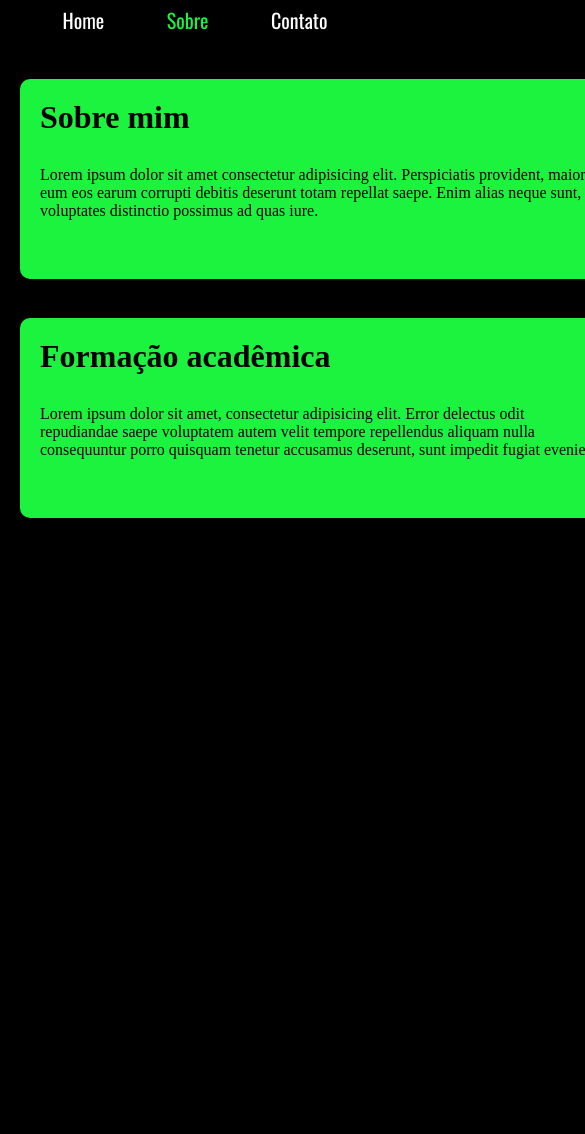
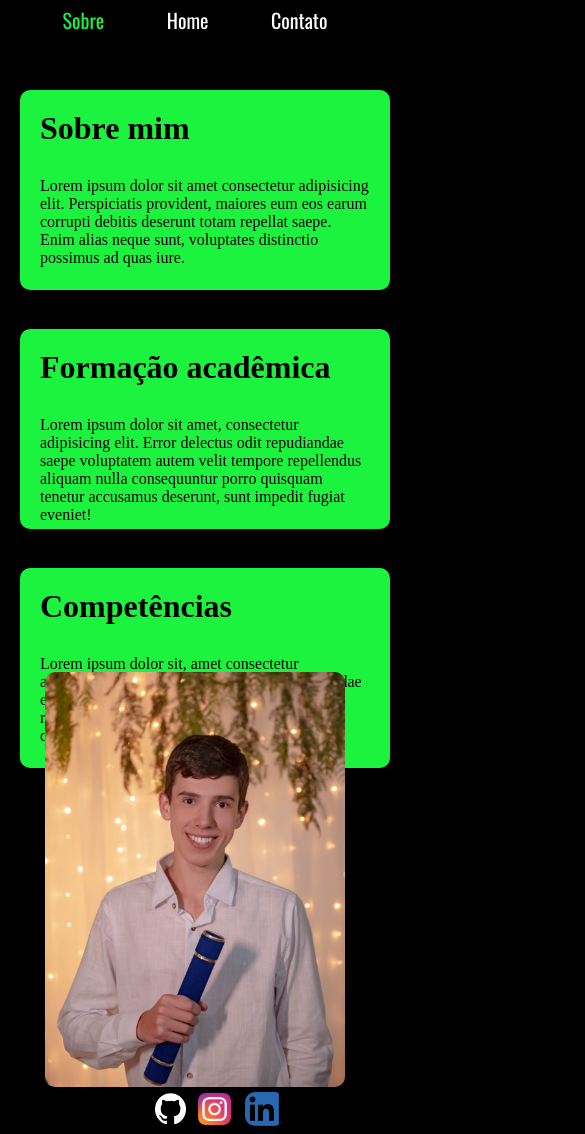
Before and after one commit to Henr1qz/portfolio, a plain HTML site: page sobre.html in a window 390 px wide. Shown: the top 1134 px of the page, 585 px wide, since content can reach past the window. Before the commit the page ends 844 px from the top, so only its background shows below. Drawn offline with nearby package versions, Linux system fonts and the light colour scheme; a web font is replaced by a local one.

Commit message:
melhorando responsividade e continuando pagina 'sobre'

```diff
--- a/css/ctt.css
+++ b/css/ctt.css
@@ -4,7 +4,14 @@
     font-family: cal sans;
     background-color: black;
 }
+.nav{
+    position: fixed;
+    top: 0;
+    width: 100%;
+    z-index: 1000;
+}
 .titulo{
+    margin-top: 30px;
     padding: 30px;
     color: white;
     display: flex;
--- a/css/main.css
+++ b/css/main.css
@@ -2,3 +2,9 @@
     padding: 0;
     margin: 0;
 }
+.nav{
+    position: fixed;
+    top: 0;
+    width: 100%;
+    z-index: 1000;
+}
--- a/css/navbar.css
+++ b/css/navbar.css
@@ -9,7 +9,6 @@
     height: 40px;
     align-items: center;
     font-size: 20px;
-    position: sticky;
 }
 a{
     text-decoration: none;
--- a/css/sobre.css
+++ b/css/sobre.css
@@ -3,40 +3,125 @@
     padding: 0;
     z-index: 2;
 }
-nav{
+.nav{
+    position: fixed;
+    top: 0;
+    width: 100%;
+    z-index: 1000;
+}
 
-}
 body{
     background-color: black;
     font-family: cal sans;
+    overflow-x: hidden;
 }
 .sobre{
-    margin-top: 39px;
+    margin-top: 60px;
     background-color: rgb(27, 243, 63);
     color: rgb(0, 0, 0);
-    width: 600px;
     height: 200px;
     margin-left: 20px;
     border-radius: 10px;
 }
-.titulosobre{
+.titulosobre, .titulofacad, .titulocomp{
     padding: 20px;
 }
-.textosobre{
+.textosobre, .textofacad, .textocomp{
     margin: 10px 20px;
+
 }
 .facad{
     margin-top: 39px;
     background-color: rgb(27, 243, 63);
     color: rgb(0, 0, 0);
-    width: 600px;
     height: 200px;
     margin-left: 20px;
     border-radius: 10px;
 }
-.titulofacad{
-    padding: 20px;
+.competencia{
+    margin-top: 39px;
+    background-color: rgb(27, 243, 63);
+    color: rgb(0, 0, 0);
+    height: 200px;
+    margin-left: 20px;
+    border-radius: 10px;
 }
-.textofacad{
-    margin: 10px 20px;
+.foto{
+    display: flex;
+    align-items: center;
+    justify-content: center;
+    width: 40%;
+    margin-top: -96px;     /*  AJUDA GAMBIARRA*/
+    flex-direction: column;
 }
+
+img{
+    width: 320px;
+    border-radius: 10px;
+    justify-content: center;
+    align-items: center;
+
+}
+.textos{
+    flex-direction: column;
+    width: 60%;
+    margin-top: 30px;
+}
+.geral{
+    align-items: center;
+    display: flex;
+    height: calc(100vh- 40px);
+    justify-content: center;
+    flex-wrap: wrap;
+    flex-direction: row;
+}
+@media (max-width: 800px) {
+  .geral {
+    flex-direction: column;
+    align-items: center;
+  }
+  .foto {
+    flex-direction: column;
+    display: flex;
+    align-items: center;
+    justify-content: center;
+    width: 100%;
+  }
+  .foto img {
+    width: 80%;
+    max-width: 300px;
+  }
+  .textos{
+    width: 100%;
+  }
+  .links{
+    width: 140px;
+    display: flex;
+    flex-direction: column;
+    align-items: center;
+    justify-content: center;
+    margin-left: 20px;
+  }
+}
+
+body::-webkit-scrollbar{
+    background: rgb(0, 0, 0);
+    color: rgb(0, 0, 0);
+    scrollbar-width: thin;
+}
+body::-webkit-scrollbar-thumb{
+    background-color: rgb(27, 243, 63);
+    border-radius: 20px;
+}
+
+.git, .linkedin, .insta{
+    width: 40px;
+    margin-left: 20px;
+    margin-top: 2px;
+}
+.links{
+    flex-direction: row;
+    display: flex;
+    justify-content: center;
+    align-items: center;
+}
--- a/sobre.html
+++ b/sobre.html
@@ -1,5 +1,5 @@
 <!DOCTYPE html>
-<html lang="en">
+<html lang="pt-br">
 <head>
     <meta charset="UTF-8">
     <meta name="viewport" content="width=device-width, initial-scale=1.0">
@@ -14,12 +14,14 @@
 <body>
     <header>
         <div class="nav">
+            <a class="active" href="./sobre.html">Sobre</a>
             <a  href="./index.html">Home</a>
-            <a class="active" href="./sobre.html">Sobre</a>
             <a  href="./contato.html">Contato</a>
         </div>
     </header>
     <main>
+        <div class="geral">
+            <div class="textos">
                 <div class="sobre">
                     <h1 class="titulosobre">Sobre mim</h1>
                     <p class="textosobre">Lorem ipsum dolor sit amet consectetur adipisicing elit. Perspiciatis provident, maiores eum eos earum corrupti debitis deserunt totam repellat saepe. Enim alias neque sunt, voluptates distinctio possimus ad quas iure.</p>
@@ -28,9 +30,27 @@
                     <h1 class="titulofacad">Formação acadêmica</h1>
                     <p class="textofacad">Lorem ipsum dolor sit amet, consectetur adipisicing elit. Error delectus odit repudiandae saepe voluptatem autem velit tempore repellendus aliquam nulla consequuntur porro quisquam tenetur accusamus deserunt, sunt impedit fugiat eveniet!</p>
                 </div>
-        <!-- <div class="foto">
+                <div class="competencia">
+                    <h1 class="titulocomp">Competências</h1>
+                    <p class="textocomp">Lorem ipsum dolor sit, amet consectetur adipisicing elit. Saepe corporis soluta repudiandae eos obcaecati similique facilis quia quos beatae recusandae, ea omnis, et accusamus, maiores quidem aperiam voluptates sunt iusto?</p>
+                </div>
+            </div>
+            <div class="foto">
                 <img class="formatura" src="../img/formatura.jpg" alt="">
-        </div> -->
+                <div class="links">
+                    <a href="https://github.com/Henr1qz">
+                        <img src="./icons/github-mark-white.png" class="git" alt="">
+                    </a>
+                    <a href="https://www.instagram.com/henriquetonellozotti/">
+                        <img src="./icons/iconinsta.png" class="insta" alt="">
+                    </a>
+                    <a href="www.linkedin.com/in/henrique-zotti-3a99bb365">
+                        <img src="./icons/LI-In-Bug.png" class="linkedin" alt="">
+                    </a>
+                </div>
+            </div>
+        </div>
     </main>
+
 </body>
 </html>
```
Also changed, not shown: contato.html (+2 -2 lines), index.html (+2 -2 lines), icons/LI-In-Bug.png (added), icons/github-mark-white.png (added), icons/iconinsta.png (added). Lines whose indentation alone changed are shown as unchanged.
